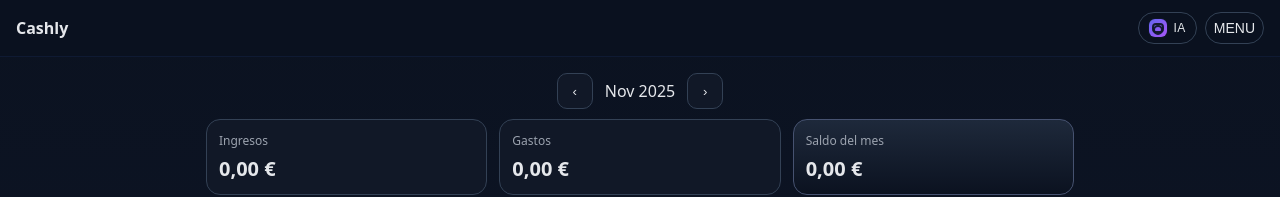
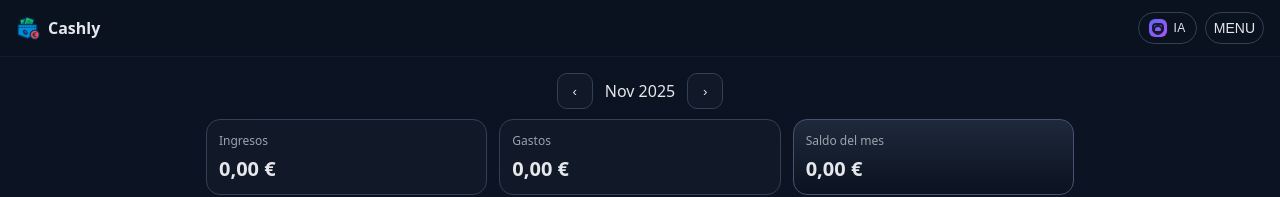
Before and after one commit to Cashlyapp/Cashlyapp, a plain HTML site: page index.html in a window 1280 px wide. Shown: the top 197 px of the page. Drawn offline with nearby package versions, Linux system fonts and the light colour scheme.

Commit message:
feat: agregar logo de la marca en la barra de la aplicación y ajustar estilos

```diff
--- a/index.html
+++ b/index.html
@@ -24,8 +24,10 @@
 <body>
 <header class="app-bar">
   <div class="app-brand">
+    <img src="Logo.png" alt="" class="brand-logo">
     <span class="title">Cashly</span>
   </div>
+
 
   <div class="spacer"></div>
 
--- a/styles.css
+++ b/styles.css
@@ -49,6 +49,14 @@
   align-items:center;
   gap:8px;
 }
+
+.brand-logo {
+  width: 24px;
+  height: 24px;
+  object-fit: contain;
+  display: block;
+}
+
 
 .title{
   font-weight:700;
```
